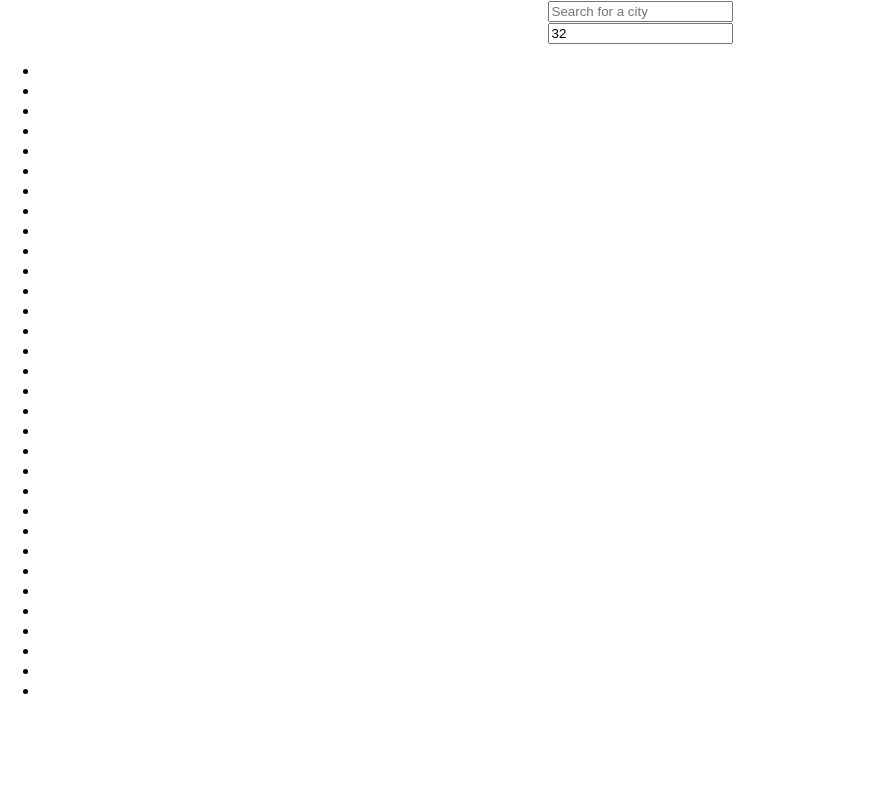
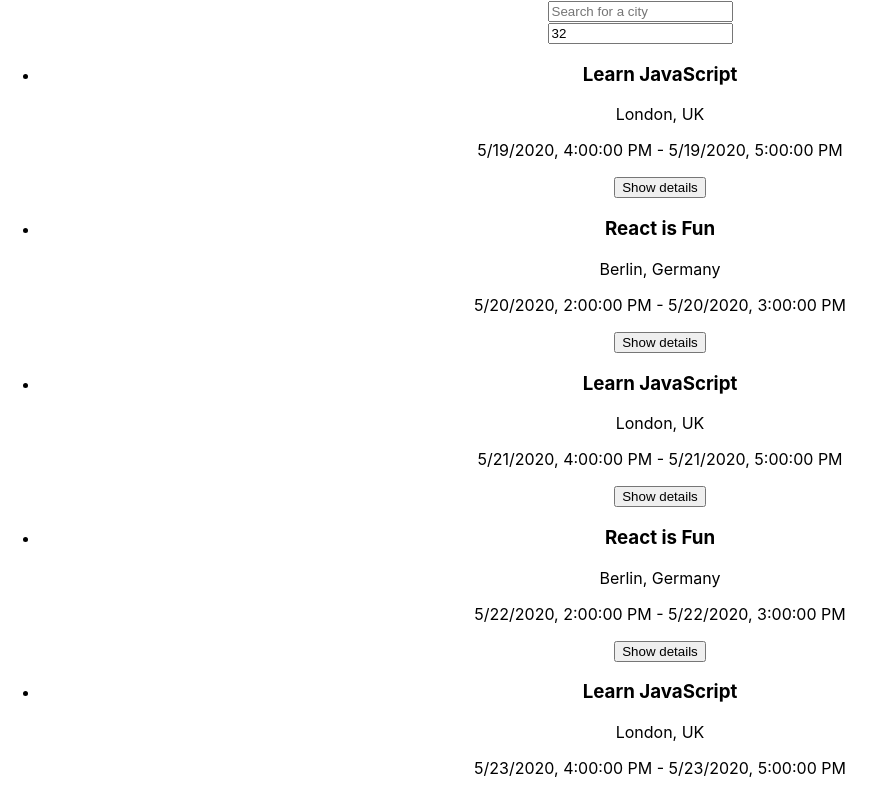
Before and after one commit to AndrewMagdyGad/meet, a React (Create React App) app: page / in a window 1280 px wide. Shown: the top 793 px of the page, without its empty margins (0-885 px from the left). Built offline with nearby package versions, Linux system fonts and the light colour scheme.

Commit message:
UsingWaitForUpdate

```diff
--- a/src/components/EventList.js
+++ b/src/components/EventList.js
@@ -1,15 +1,16 @@
-import React from 'react';
+import React from 'react'; // Importing React
+import Event from "./Event"; // Importing the Event component
 
 const EventList = ({ events }) => {
   return (
-    <ul id="event-list" aria-label="event list"> {/* Add aria-label here */}
-      {events.map((event) => (
-        <li key={event.id} role="listitem">
-          {event.name}
-        </li>
-      ))}
+    <ul id="event-list" aria-label="event list"> {/* Add aria-label for accessibility */}
+      {events ? (
+        events.map(event => <Event key={event.id} event={event} />) // Map through events and render Event component for each
+      ) : (
+        null // If there are no events, render nothing
+      )}
     </ul>
   );
-};
+}
 
-export default EventList;
+export default EventList; // Exporting the EventList component
```
Also changed, not shown: src/setupTests.js (+2 -1 lines), 1 other file (tests, documents, lock files or other folders).
